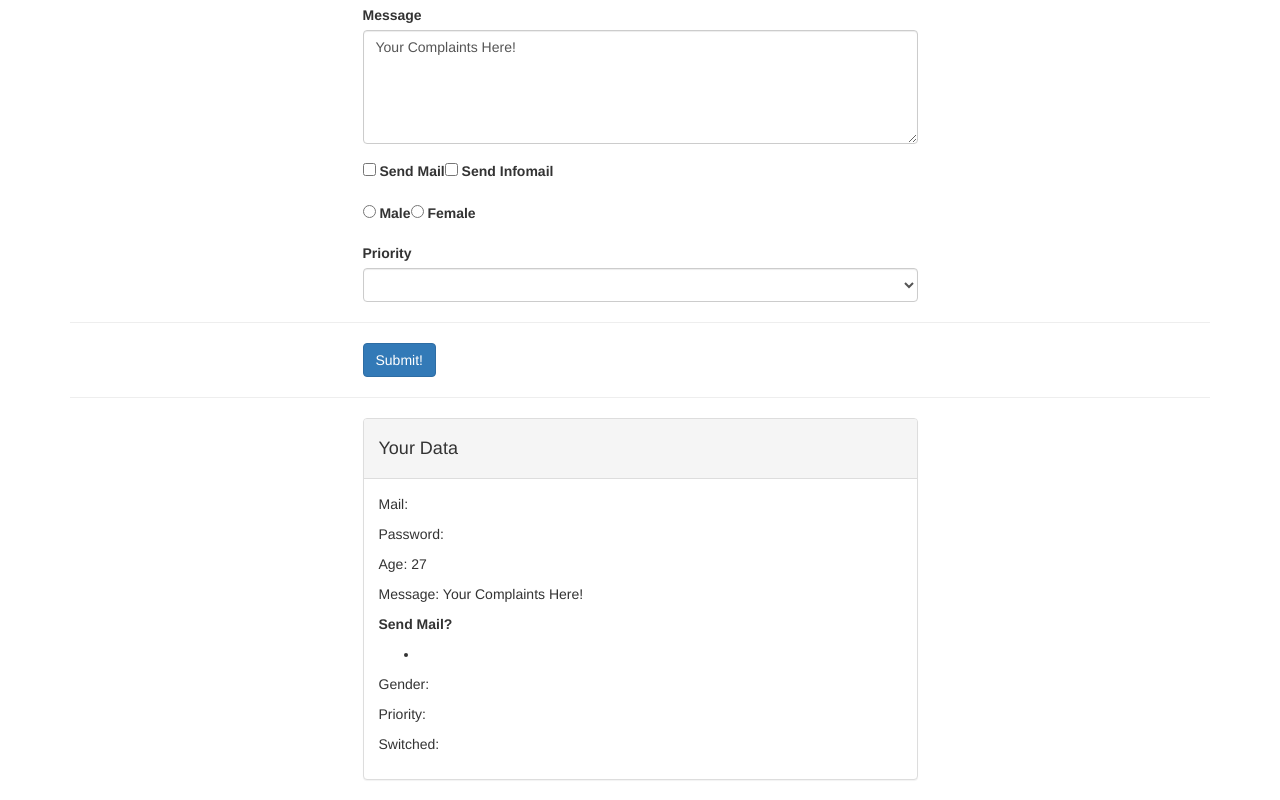
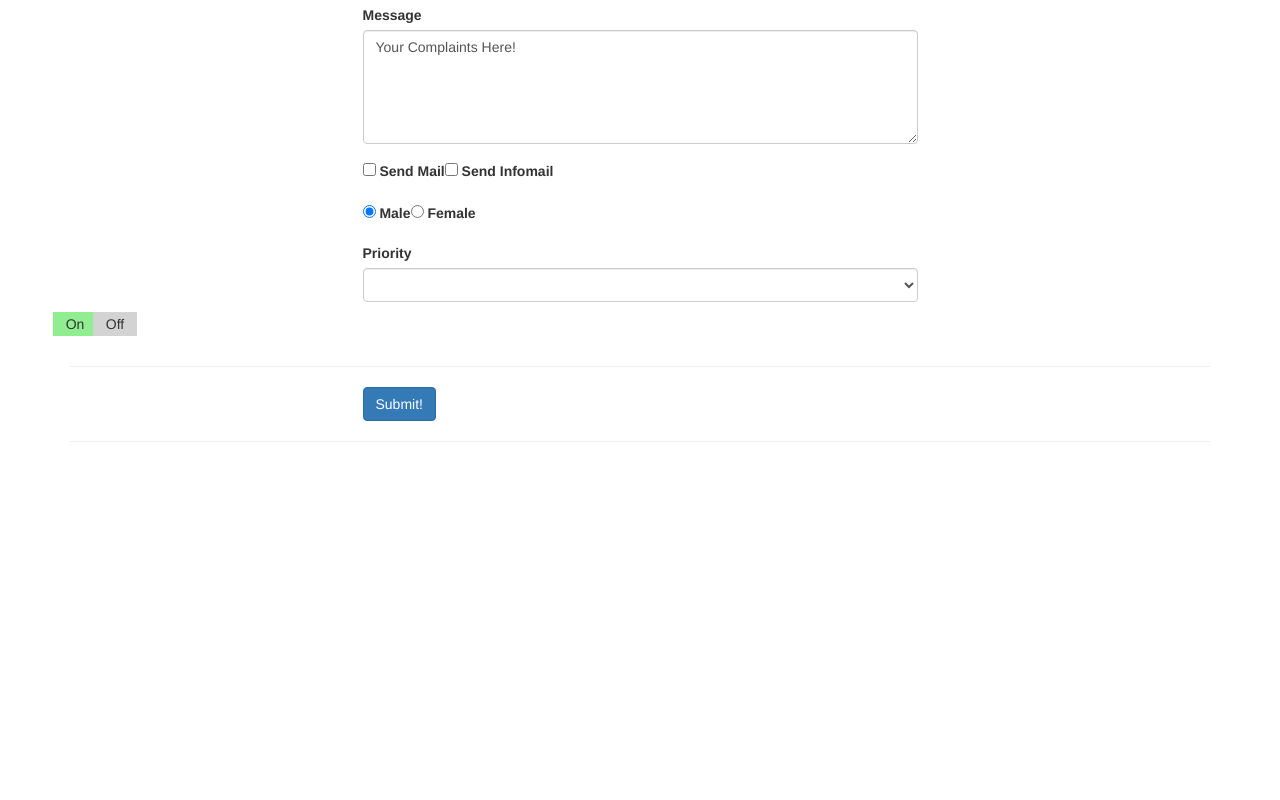
Before and after one commit to gokul26/Vue-Directives, a Vue app: page / in a window 1280 px wide. Shown: the part 318-1118 px from the top of the page. After the commit the page ends 800 px from the top, so only its background shows below. Built offline with nearby package versions, Linux system fonts and the light colour scheme.

Commit message:
Initial Functions

```diff
--- a/src/App.vue
+++ b/src/App.vue
@@ -53,13 +53,15 @@
                             <input
                                     type="checkbox"
                                     id="sendmail"
-                                    value="SendMail"> Send Mail
+                                    value="SendMail"
+                                    v-model="sendMail"> Send Mail
                         </label>
                         <label for="sendInfomail">
                             <input
                                     type="checkbox"
                                     id="sendInfomail"
-                                    value="SendInfoMail"> Send Infomail
+                                    value="SendInfoMail"
+                                    v-model="sendMail"> Send Infomail
                         </label>
                     </div>
 
@@ -71,13 +73,15 @@
                         <input
                                 type="radio"
                                 id="male"
-                                value="Male"> Male
+                                value="Male"
+                                v-model="gender"> Male
                     </label>
                     <label for="female">
                         <input
                                 type="radio"
                                 id="female"
-                                value="Female"> Female
+                                value="Female"
+                                v-model="gender"> Female
                     </label>
                 </div>
             </div>
@@ -86,22 +90,28 @@
                     <label for="priority">Priority</label>
                     <select
                             id="priority"
-                            class="form-control">
-                        <option></option>
+                            class="form-control"
+                            v-model="selectedPriority">
+                        <option v-for="priority in priorities">{{priority}}</option>
                     </select>
                 </div>
+            </div>
+            <div class="row">
+              <app-Switch v-model="dataSwitch"></app-Switch>
             </div>
             <hr>
             <div class="row">
                 <div class="col-xs-12 col-sm-8 col-sm-offset-2 col-md-6 col-md-offset-3">
                     <button
-                            class="btn btn-primary">Submit!
+                            class="btn btn-primary"
+                            @click.prevent="submitted"
+                            >Submit!
                     </button>
                 </div>
             </div>
         </form>
         <hr>
-        <div class="row">
+        <div class="row" v-if="this.isSubmitted">
             <div class="col-xs-12 col-sm-8 col-sm-offset-2 col-md-6 col-md-offset-3">
                 <div class="panel panel-default">
                     <div class="panel-heading">
@@ -114,11 +124,11 @@
                         <p style="white-space: pre;">Message: {{  message }}</p>
                         <p><strong>Send Mail?</strong></p>
                         <ul>
-                            <li></li>
+                            <li v-for="item in sendMail">{{item}}</li>
                         </ul>
-                        <p>Gender:</p>
-                        <p>Priority:</p>
-                        <p>Switched:</p>
+                        <p>Gender: {{gender}}</p>
+                        <p>Priority: {{selectedPriority}}</p>
+                        <p>Switched: {{dataSwitch}}</p>
                     </div>
                 </div>
             </div>
@@ -127,6 +137,9 @@
 </template>
 
 <script>
+
+import Switch from './components/Switch';
+
     export default {
         data:function(){
             return  {
@@ -135,8 +148,22 @@
                   Password:'',
                   Age:27
                 },
-                message:  'Your Complaints Here!'
+                message:  'Your Complaints Here!',
+                sendMail:[],
+                gender: 'Male',
+                selectedPriority: '',
+                priorities: ['High', 'Medium', 'Low'],
+                dataSwitch: true,
+                isSubmitted: false
             }
+        },
+        components:{
+          appSwitch: Switch
+        },
+        methods:{
+          submitted: function(){
+            this.isSubmitted=true;
+          }
         }
     }
 </script>
--- /dev/null
+++ b/src/components/Switch.vue
@@ -0,0 +1,45 @@
+<template>
+    <div>
+        <div
+                id="on"
+                @click="switched(true)"
+                :class="{active: value}">On</div>
+        <div
+                id="off"
+                @click="switched(false)"
+                :class="{active: !value}">Off</div>
+    </div>
+</template>
+
+<script>
+    export default {
+        props:['value'],
+        methods:{
+            switched(isOn){
+                this.$emit('input', isOn)
+            }
+        }
+    }
+</script>
+
+<style scoped>
+    #on, #off {
+        width: 40px;
+        height: 20px;
+        background-color: lightgray;
+        padding: 2px;
+        display: inline-block;
+        margin: 10px -2px;
+        box-sizing: content-box;
+        cursor: pointer;
+        text-align: center;
+    }
+
+    #on:hover, #on.active {
+        background-color: lightgreen;
+    }
+
+    #off:hover, #off.active {
+        background-color: lightcoral;
+    }
+</style>
```
Also changed, not shown: src/components/Fullname.vue (added, +38 -0 lines).
